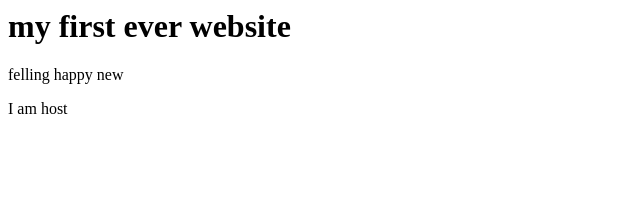
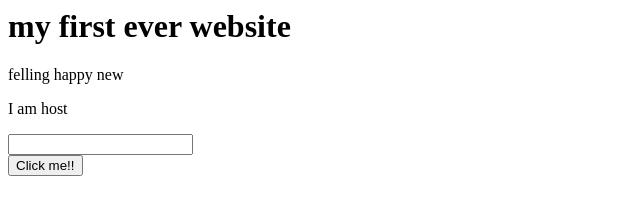
Before and after one commit to nahidsoikat/my-first-wabsite, a plain HTML site: page index.html in a window 1280 px wide. Shown: the whole page, without its empty margins (0-640 px from the left). Drawn offline with Linux system fonts and the light colour scheme.

Commit message:
learned github

```diff
--- a/index.html
+++ b/index.html
@@ -1,3 +1,6 @@
     <h1>my first ever website</h1>
     <p>felling happy new</p>
     <p>I am host</p>
+    <input type="text">
+    <br>
+    <button>Click me!!</button>
```
